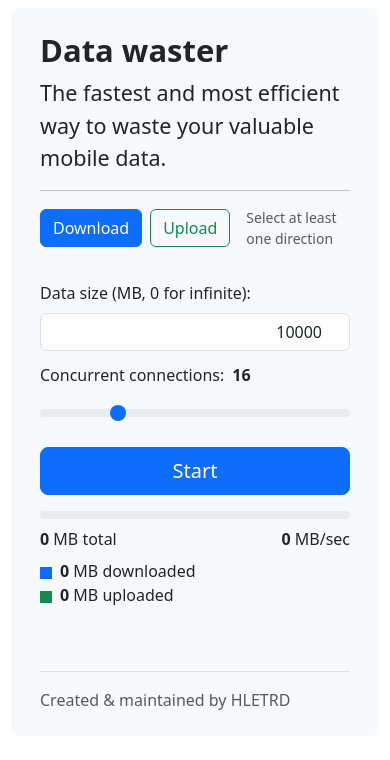
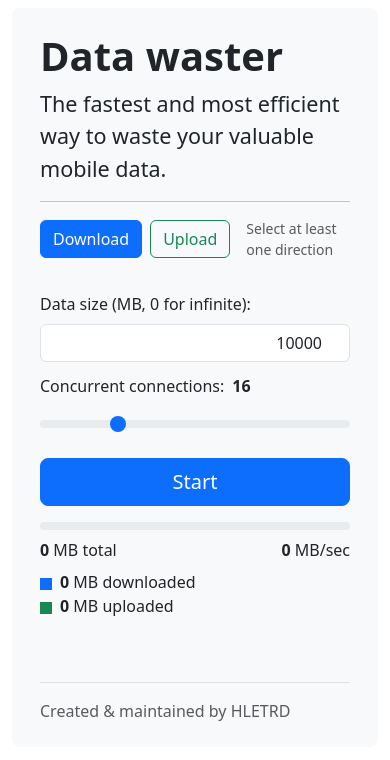
Before and after one commit to hletrd/data-waster, a website: page index.html in a window 390 px wide. Drawn offline with nearby package versions, Linux system fonts and the light colour scheme.

Commit message:
mobile layout

```diff
--- a/index.html
+++ b/index.html
@@ -43,6 +43,11 @@
     #uploadProgress, #downloadProgress {
       height: 5px;
       transition: width 0.1s ease;
+    }
+    @media (max-width: 768px) {
+      #title {
+        font-size: 2.5rem;
+      }
     }
   </style>
 
```
